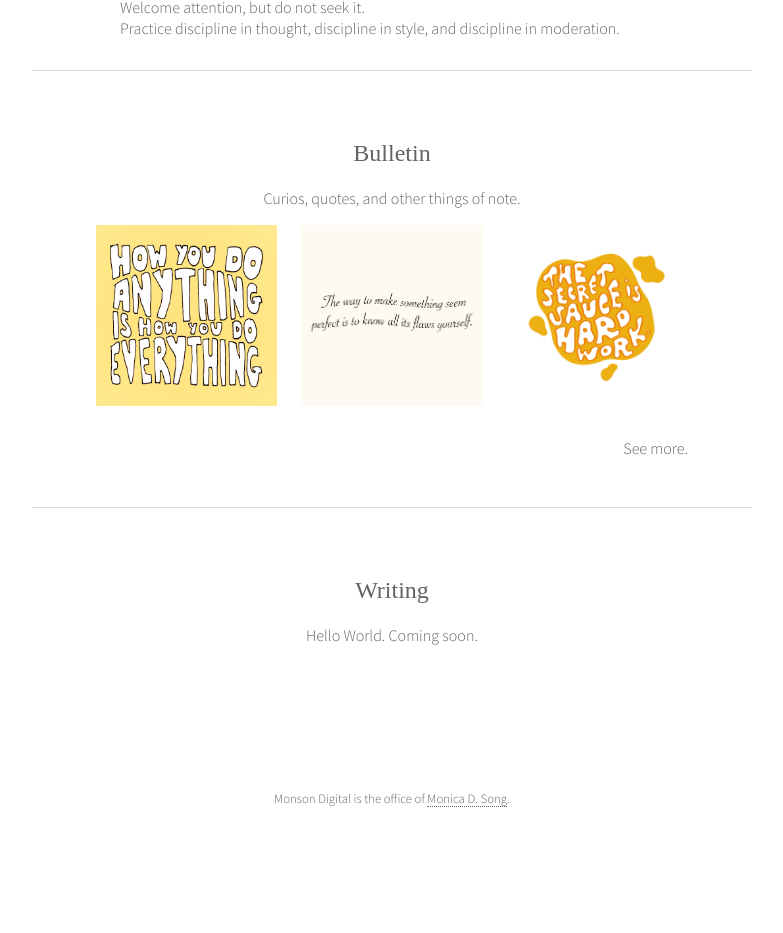
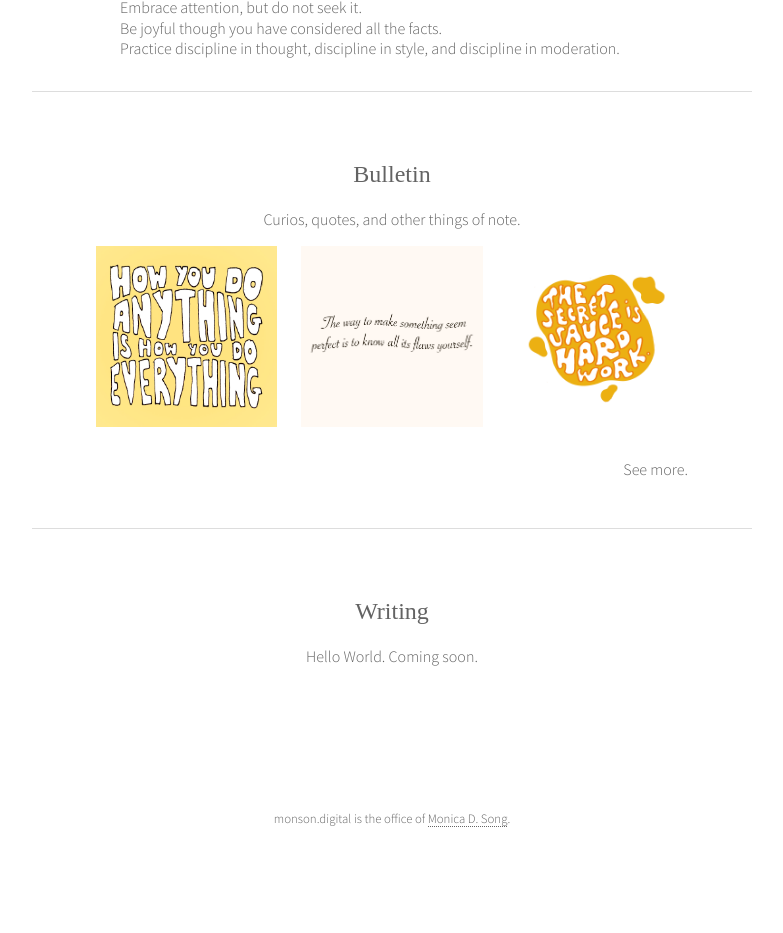
Before and after one commit to monicadsong/monson_digital, a plain HTML site: page index.html in a window 1280 px wide. Shown: the part 846-1779 px from the top of the page, without its empty margins (248-1031 px from the left). Before the commit the page ends 1758 px from the top, so only its background shows below. Drawn offline with Linux system fonts and the light colour scheme; a web font is replaced by a local one.

Commit message:
punctuation

```diff
--- a/index.html
+++ b/index.html
@@ -1,7 +1,7 @@
 <!DOCTYPE HTML>
 <html>
 	<head>
-		<title>Monson Digital</title>
+		<title>monson.digital</title>
 		<meta charset="utf-8" />
 		<meta name="viewport" content="width=device-width, initial-scale=1, user-scalable=no" />
 		<link rel="stylesheet" href="assets/css/main.css" />
@@ -14,7 +14,7 @@
 
 				<!-- Header -->
 					<header id="header">
-						<h1>Monson Digital</h1>
+						<h1>monson digital</h1>
 					</header>
 
 				<!-- Main -->
@@ -31,7 +31,8 @@
 								<ul>
 									<li>Appreciate the design of everyday objects.</li>
 									<li>Weave together old and new. Synthesize connections.</li>
-									<li>Welcome attention, but do not seek it.</li>
+									<li>Embrace attention, but do not seek it.</li>
+									<li>Be joyful though you have considered all the facts.</li>
 									<li>Practice discipline in thought, discipline in style, and discipline in moderation.</li>
 								</ul>
 							</section>
@@ -59,7 +60,7 @@
 
 				<!-- Footer -->
 					<footer id="footer">
-						<p class="copyright">Monson Digital is the office of <a href="https://www.monicasong.com">Monica D. Song</a>.</p>
+						<p class="copyright">monson.digital is the office of <a href="https://www.monicasong.com">Monica D. Song</a>.</p>
 					</footer>
 
 			</div>
```
